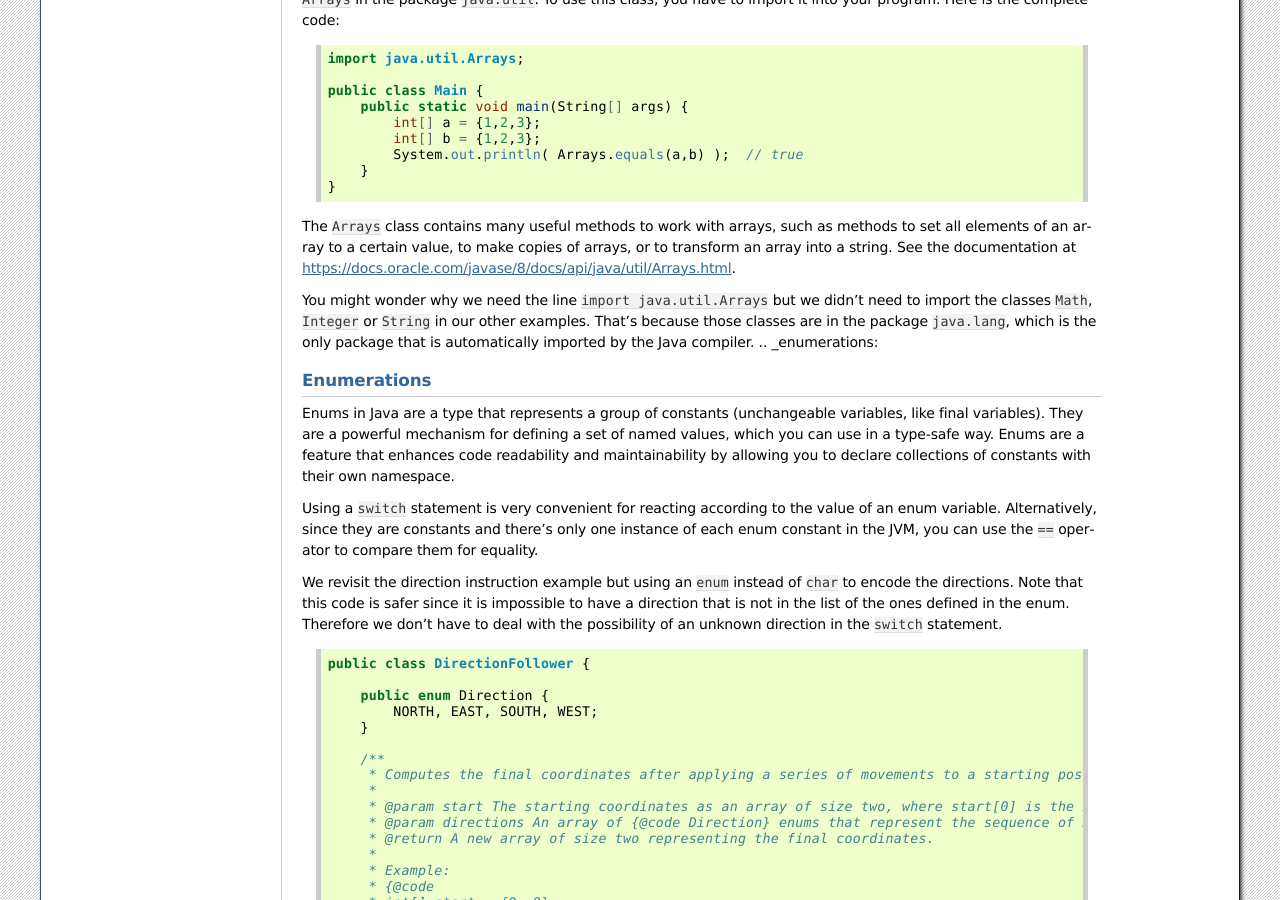
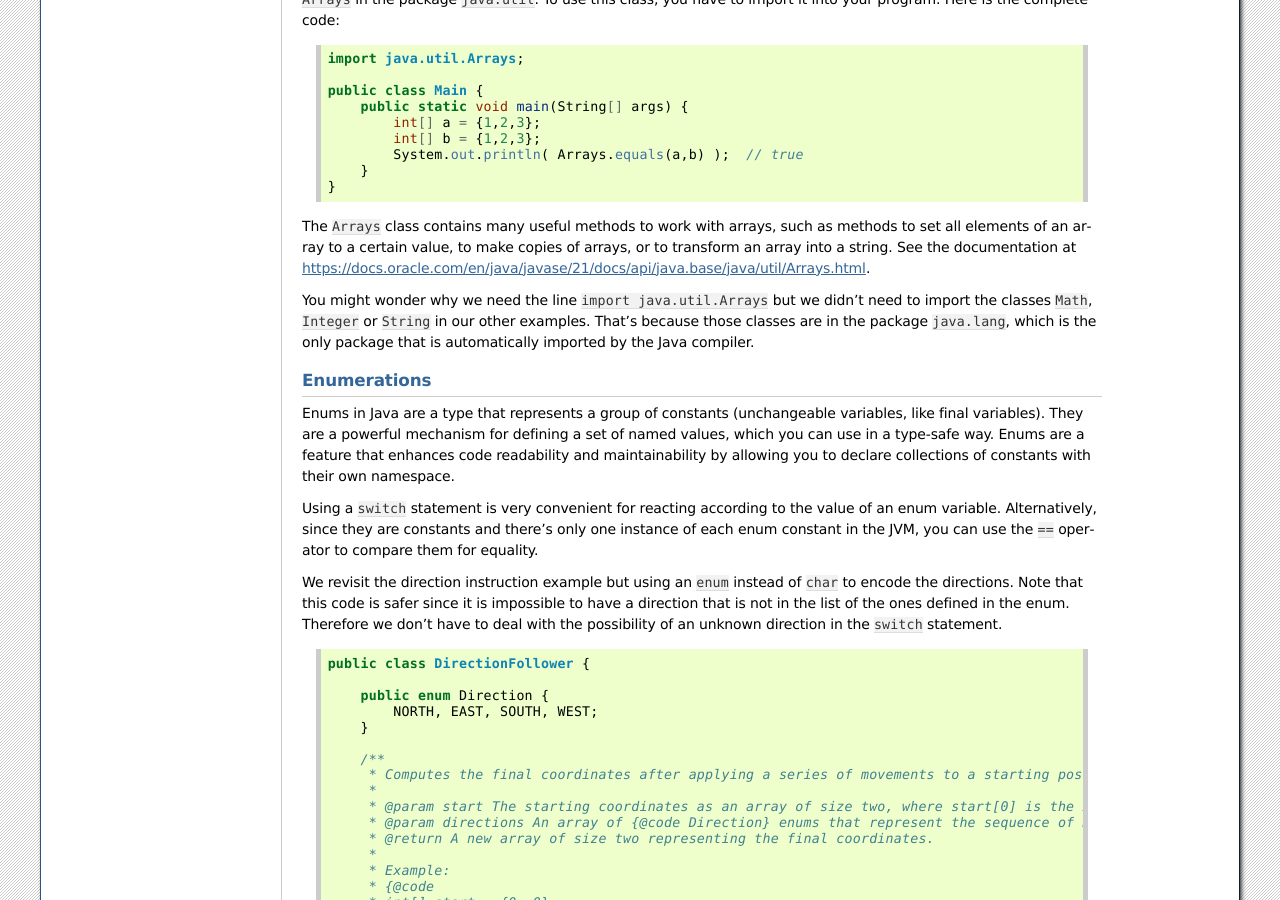
Before and after one commit to pschaus/book_lepl1402, a Sphinx documentation site: the page built from source/part1.rst, in a window 1280 px wide and 900 px high, scrolled down 19419 px. Built offline with Sphinx 7.4.7, drawn with Linux system fonts in a browser that asks for light colours; formulas are drawn with MathJax 3; some of the changed lines change nothing that is shown.

Commit message:
Update to Arrays docs link

```diff
--- a/source/part1.rst
+++ b/source/part1.rst
@@ -998,9 +998,10 @@ There is also an :code:`equals()` method to compare the content of two arrays, b
         }
     }
 
-The :code:`Arrays` class contains many useful methods to work with arrays, such as methods to set all elements of an array to a certain value, to make copies of arrays, or to transform an array into a string. See the documentation at `<https://docs.oracle.com/javase/8/docs/api/java/util/Arrays.html>`_.
+The :code:`Arrays` class contains many useful methods to work with arrays, such as methods to set all elements of an array to a certain value, to make copies of arrays, or to transform an array into a string. See the documentation at `<https://docs.oracle.com/en/java/javase/21/docs/api/java.base/java/util/Arrays.html>`_.
 
 You might wonder why we need the line :code:`import java.util.Arrays` but we didn't need to import the classes :code:`Math`, :code:`Integer` or :code:`String` in our other examples. That's because those classes are in the package :code:`java.lang`, which is the only package that is automatically imported by the Java compiler.
+
 .. _enumerations:
 
 Enumerations
```
